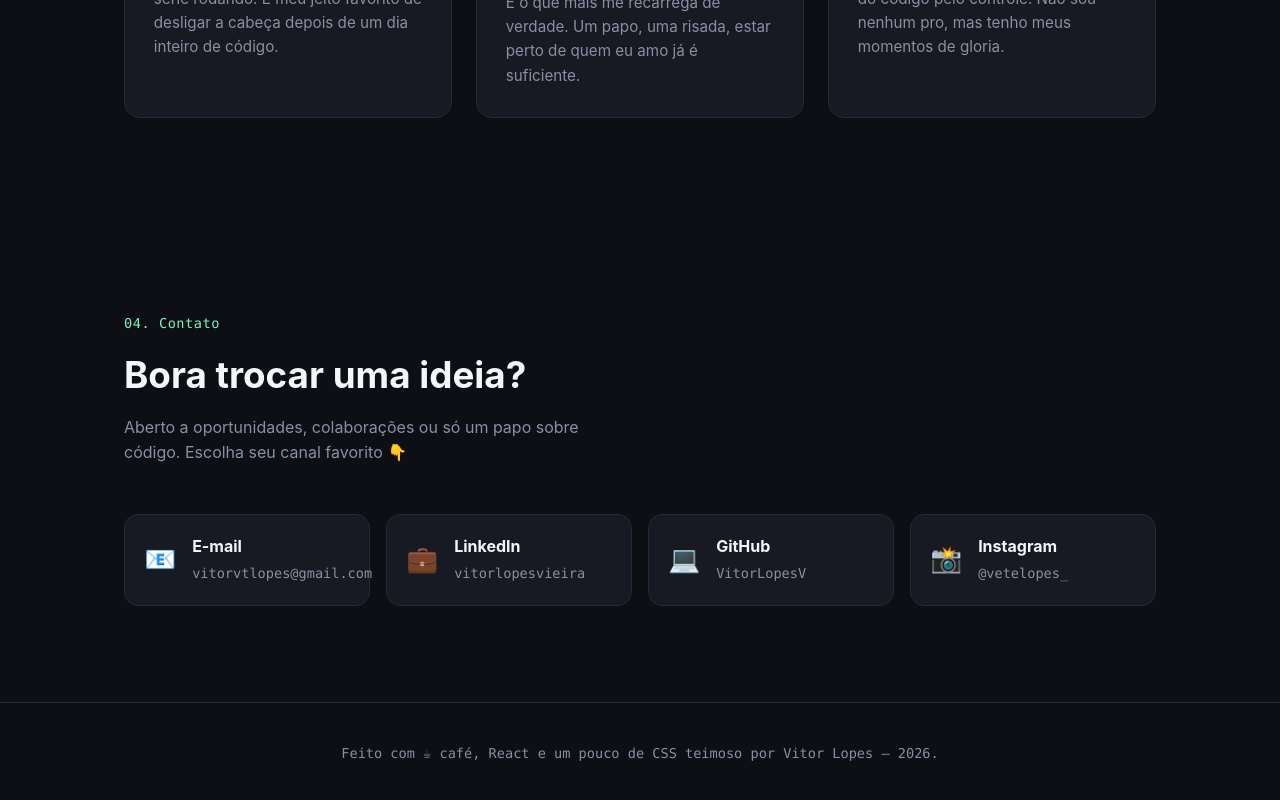
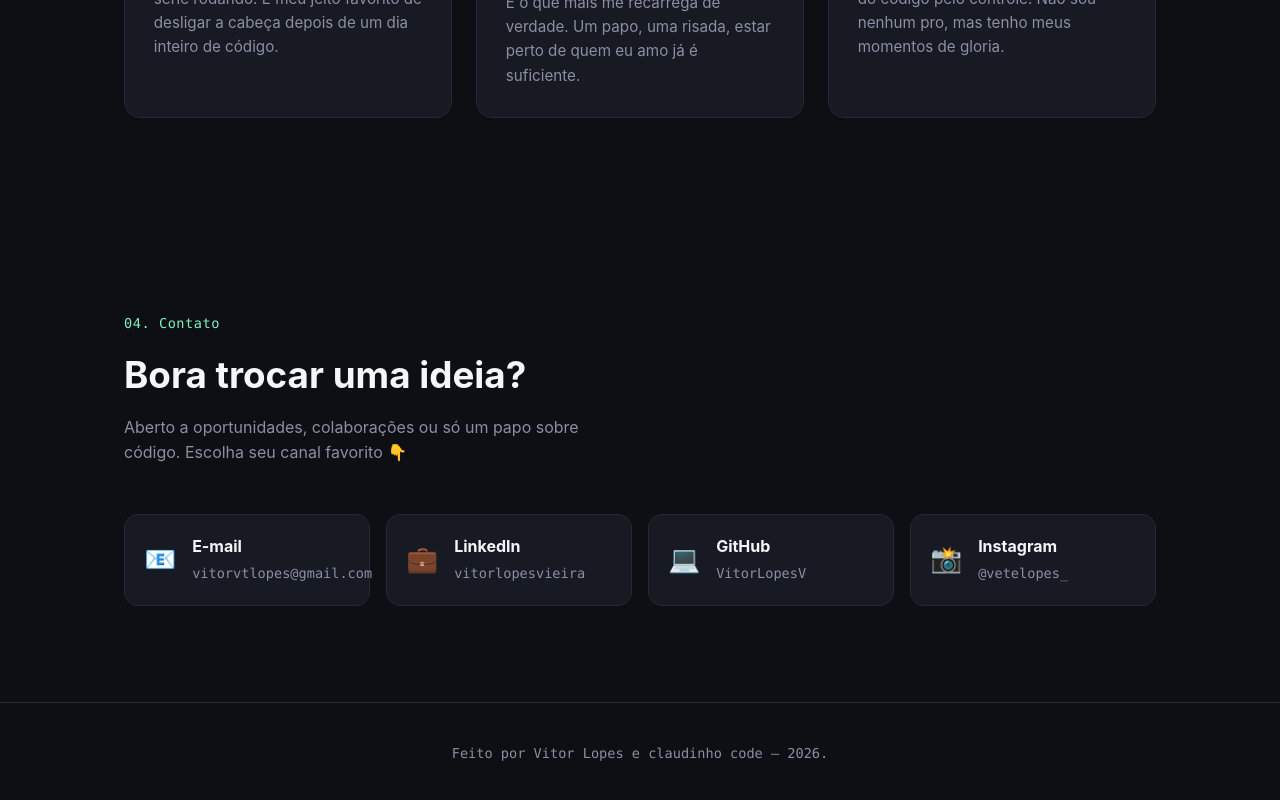
Before and after one commit to VitorLopesV/my-portfolio, a React (Vite) app: page / in a window 1280 px wide. Shown: the part 2415-3215 px from the top of the page. Built offline with nearby package versions, Linux system fonts and the light colour scheme.

Commit message:
chore: atualizar texto do rodapé

```diff
--- a/src/components/Footer.jsx
+++ b/src/components/Footer.jsx
@@ -2,8 +2,7 @@ function Footer() {
   return (
     <footer className="footer">
       <p>
-        Feito com <span aria-hidden="true">☕</span> café, React e um pouco de
-        CSS teimoso por Vitor Lopes — {new Date().getFullYear()}.
+        Feito por Vitor Lopes e claudinho code — {new Date().getFullYear()}.
       </p>
     </footer>
   )
```
